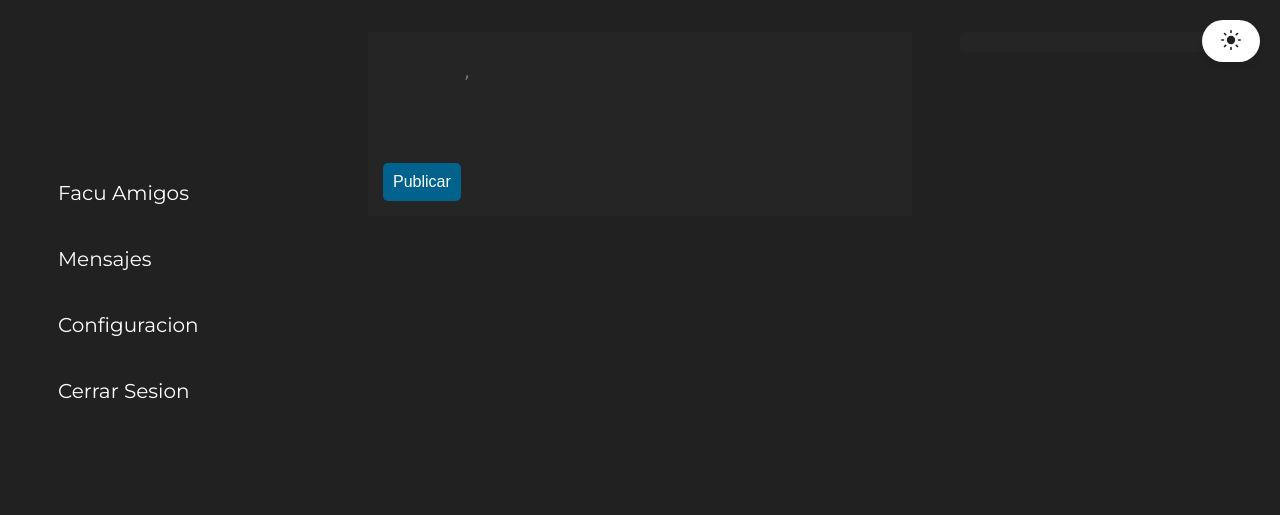
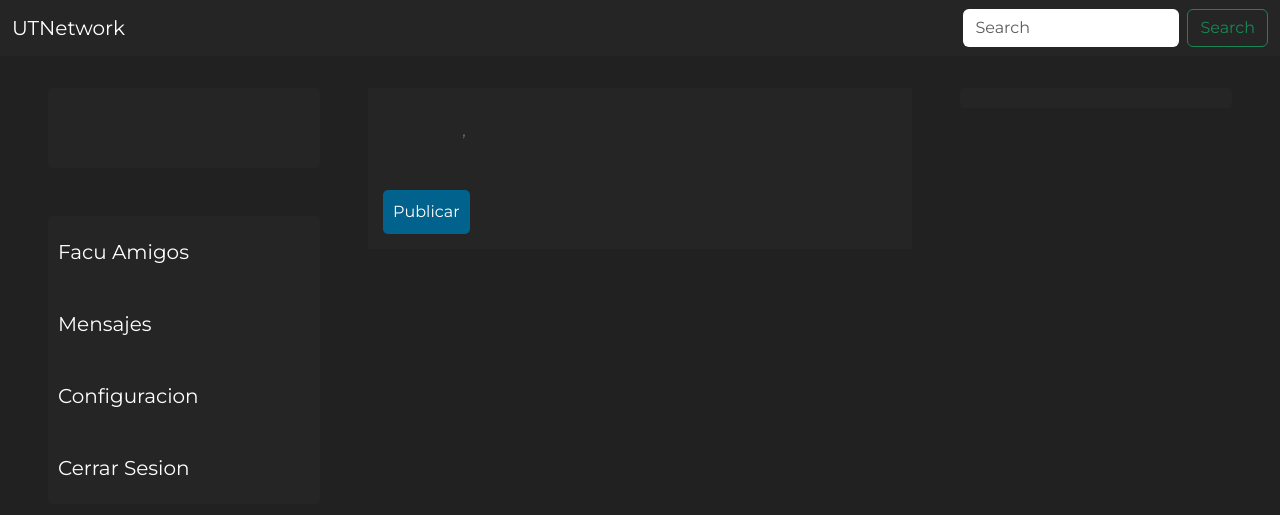
Before and after one commit to TomasB-Dev/utnetwork, a Flask app: template templates/home.html in a window 1280 px wide. Shown: the top 515 px of the page. Run offline with Flask 3, Linux system fonts and the light colour scheme; the template is opened without the code that fills it, so the values that code supplies are empty.

Commit message:
cambios home

```diff
--- a/static/css/home.css
+++ b/static/css/home.css
@@ -20,6 +20,10 @@
 
 }
 
+
+p {
+    margin: 0
+}
 
 
 body {
@@ -47,7 +51,7 @@ body {
     /* background: var(--bg-cards); */
     display: flex;
     align-items: center;
-
+    background-color: var(--bg-cards);
     /* box-shadow: var(--box_shadows); */
 
     padding: 10px;
@@ -72,6 +76,7 @@ body {
         background: none;
         & p {
             background: none;
+            margin: 0px;
         }
 
         & p:nth-child(1) {
@@ -98,7 +103,8 @@ body {
     display: flex;
     flex-direction: column;
     margin-top: 3rem;
-    border-radius: 10px;
+    border-radius: 5px;
+    background-color: var(--bg-cards);
     & a {
         color: white;
         padding: 21px 0 21px 10px;
@@ -308,6 +314,12 @@ body {
         }
     }
 
+    .container_sugged_person_text {
+        & p {
+            margin: 0;
+        }
+    }
+
 
 
 /* btn cambiar de oscuro a claro*/
--- /dev/null
+++ b/templates/components/header.html
@@ -0,0 +1,38 @@
+
+
+<nav class="navbar navbar-expand-lg  " style="background: #252525;">
+  <div class="container-fluid">
+    <a class="navbar-brand" href="#" style="color: white;">UTNetwork</a>
+    <button class="navbar-toggler" type="button" data-bs-toggle="collapse" data-bs-target="#navbarSupportedContent" aria-controls="navbarSupportedContent" aria-expanded="false" aria-label="Toggle navigation">
+      <span class="navbar-toggler-icon"></span>
+    </button>
+    <div class="collapse navbar-collapse justify-content-end" id="navbarSupportedContent">
+      <!-- <ul class="navbar-nav me-auto mb-2 mb-lg-0">
+        <li class="nav-item">
+          <a class="nav-link active" aria-current="page" href="#">Home</a>
+        </li>
+        <li class="nav-item">
+          <a class="nav-link" href="#">Link</a>
+        </li>
+        <li class="nav-item dropdown">
+          <a class="nav-link dropdown-toggle" href="#" role="button" data-bs-toggle="dropdown" aria-expanded="false">
+            Dropdown
+          </a>
+          <ul class="dropdown-menu">
+            <li><a class="dropdown-item" href="#">Action</a></li>
+            <li><a class="dropdown-item" href="#">Another action</a></li>
+            <li><hr class="dropdown-divider"></li>
+            <li><a class="dropdown-item" href="#">Something else here</a></li>
+          </ul>
+        </li>
+        <li class="nav-item">
+          <a class="nav-link disabled" aria-disabled="true">Disabled</a>
+        </li>
+      </ul> -->
+      <form class="d-flex" role="search">
+        <input class="form-control me-2" type="search" placeholder="Search" aria-label="Search" style=" border: none;"/>
+        <button class="btn btn-outline-success" type="submit">Search</button>
+      </form>
+    </div>
+  </div>
+</nav>
--- a/templates/home.html
+++ b/templates/home.html
@@ -4,14 +4,17 @@
     <link rel="shortcut icon" href="{{url_for('static',filename='images/logo.ico')}}" />
     <meta charset="UTF-8">
     <meta name="viewport" content="width=device-width, initial-scale=1.0">
+    <link rel="stylesheet" href="https://cdnjs.cloudflare.com/ajax/libs/font-awesome/6.7.2/css/all.min.css">
+    <link href="https://cdn.jsdelivr.net/npm/bootstrap@5.3.7/dist/css/bootstrap.min.css" rel="stylesheet" integrity="sha384-LN+7fdVzj6u52u30Kp6M/trliBMCMKTyK833zpbD+pXdCLuTusPj697FH4R/5mcr" crossorigin="anonymous">
     <link rel="stylesheet" href="{{url_for('static',filename='css/home.css')}}">
-    <link rel="stylesheet" href="https://cdnjs.cloudflare.com/ajax/libs/font-awesome/6.7.2/css/all.min.css">
+
     <title>Inicio | UTNetwork</title>
 </head>
 <body id="body">
 
+    {% include 'components/header.html' %}
+
     <div class="container_main">
-
         <aside class="left">
             <div class="left_profile_div">
                 <picture>
@@ -38,11 +41,11 @@
             </nav>
         </aside>
         <main>
-            <button id="swap-btn" onclick="changue_BG()"><svg width="20" height="20" viewBox="0 0 24 24" fill="none" xmlns="http://www.w3.org/2000/svg">
+            <!-- <button id="swap-btn" onclick="changue_BG()"><svg width="20" height="20" viewBox="0 0 24 24" fill="none" xmlns="http://www.w3.org/2000/svg">
                 <circle cx="12" cy="12" r="5" fill="currentColor"/>
                 <path d="M12 1v2M12 21v2M4.22 4.22l1.42 1.42M18.36 18.36l1.42 1.42M1 12h2M21 12h2M4.22 19.78l1.42-1.42M18.36 5.64l1.42-1.42" stroke="currentColor" stroke-width="2" stroke-linecap="round"/>
                 </svg>
-            </button>
+            </button> -->
             <div class="container_publish">
                 <div>
                     <picture>
@@ -76,7 +79,7 @@
                              {% if publicacion['id_user'] == usuario['id'] %}
                             <form method="POST" action="{{ url_for('eliminar_publi') }}">
                                 <input type="hidden" name="id_publi" value="{{ publicacion['id_publicacion'] }}">
-                                <button type="submit"><i class="fa-solid fa-minus"></i></button>
+                                <button type="submit"><i class="fa-solid fa-xmark"></i></button>
                             </form>
                         {% endif %}
                         </div>
@@ -141,5 +144,7 @@ const usuario = '{{ usuario | tojson |safe }}';
 localStorage.setItem('usuario', usuario)
 </script>
 <script src="{{url_for('static',filename='js/publicacion.js')}}"></script>
+<script src="https://cdn.jsdelivr.net/npm/bootstrap@5.3.7/dist/js/bootstrap.bundle.min.js" integrity="sha384-ndDqU0Gzau9qJ1lfW4pNLlhNTkCfHzAVBReH9diLvGRem5+R9g2FzA8ZGN954O5Q" crossorigin="anonymous"></script>
+
 </body>
 </html>
```
